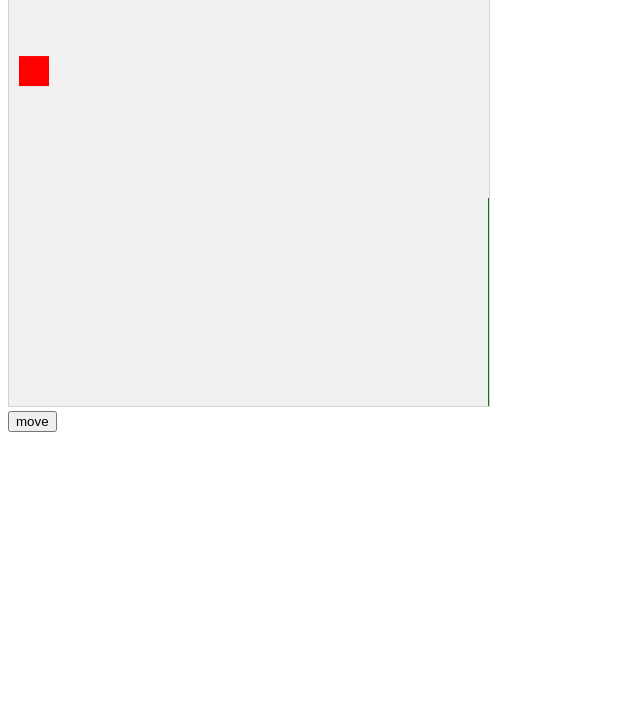
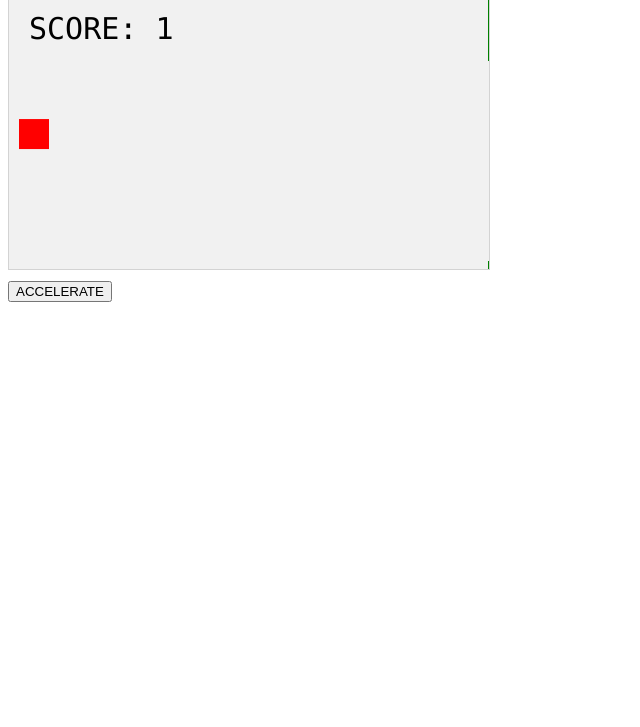
Before and after one commit to vardhanreddy27/game, a plain HTML site: page index.html in a window 1280 px wide. Shown: the part 73-800 px from the top of the page, without its empty margins (0-640 px from the left). Drawn offline with Linux system fonts and the light colour scheme.

Commit message:
Update index.html

```diff
--- a/index.html
+++ b/index.html
@@ -6,11 +6,11 @@
 canvas {
     border:1px solid #d3d3d3;
     background-color: #f1f1f1;
-
+    position: absolute;
+    margin-top: 50px;
 }
-
 </style>
-</head>
+</head><h1>JANU score<a href=""> 115578</h1></a><br><br><br><br>
 <body onload="startGame()">
 <script>
 
@@ -21,7 +21,7 @@ var myScore;
 function startGame() {
     myGamePiece = new component(30, 30, "red", 10, 120);
     myGamePiece.gravity = 0.05;
-    myScore = new component("30px", "Consolas", "black", 80, 40, "text");
+    myScore = new component("30px", "Consolas", "black", 20, 40, "text");
     myGameArea.start();
 }
 
@@ -29,7 +29,7 @@ var myGameArea = {
     canvas : document.createElement("canvas"),
     start : function() {
         this.canvas.width = 480;
-        this.canvas.height = 470;
+        this.canvas.height = 270;
         this.context = this.canvas.getContext("2d");
         document.body.insertBefore(this.canvas, document.body.childNodes[0]);
         this.frameNo = 0;
@@ -133,8 +133,17 @@ function accelerate(n) {
     myGamePiece.gravity = n;
 }
 </script>
-<br>
-<button onmousedown="accelerate(-0.2)" onmouseup="accelerate(0.05)">move</button>
+<br><br><br><pre>
 
+
+
+
+
+
+
+
+
+<button onmousedown="accelerate(-0.2)" onmouseup="accelerate(0.05)">ACCELERATE</button>
+</pre>
 </body>
 </html>
```
